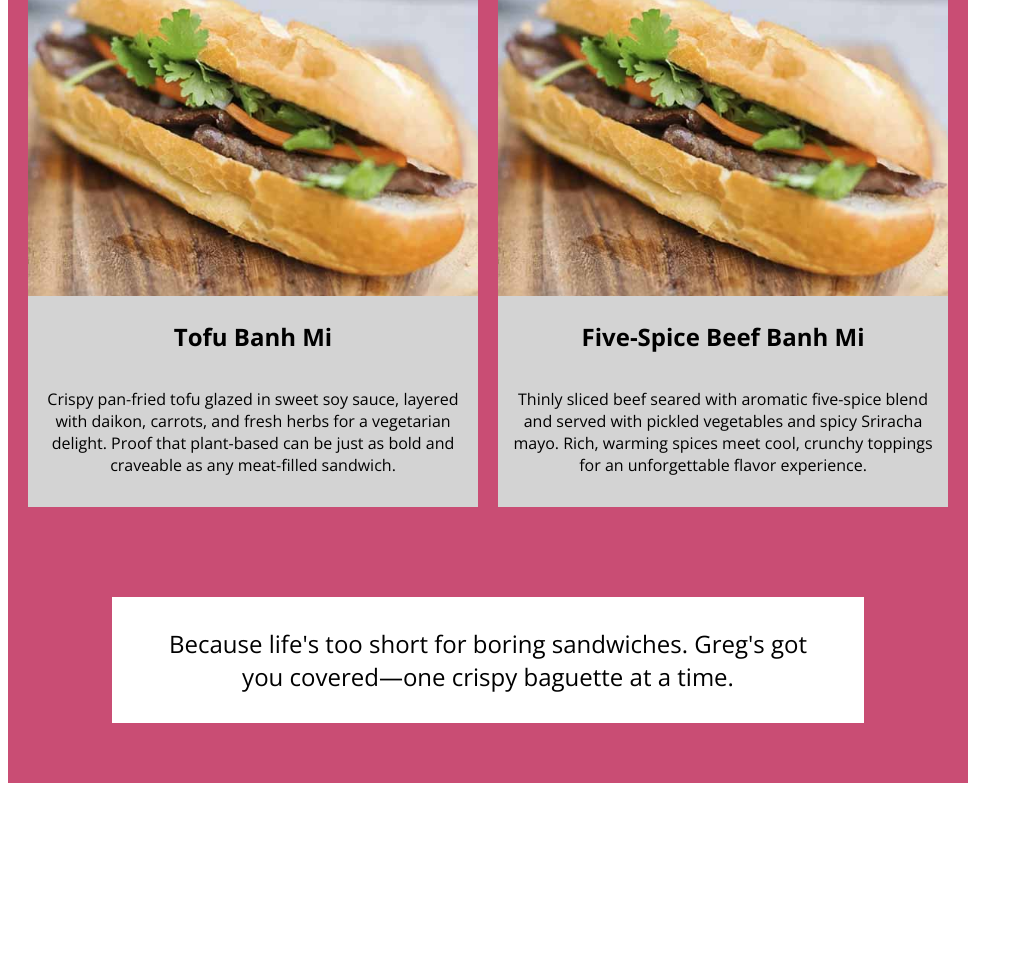
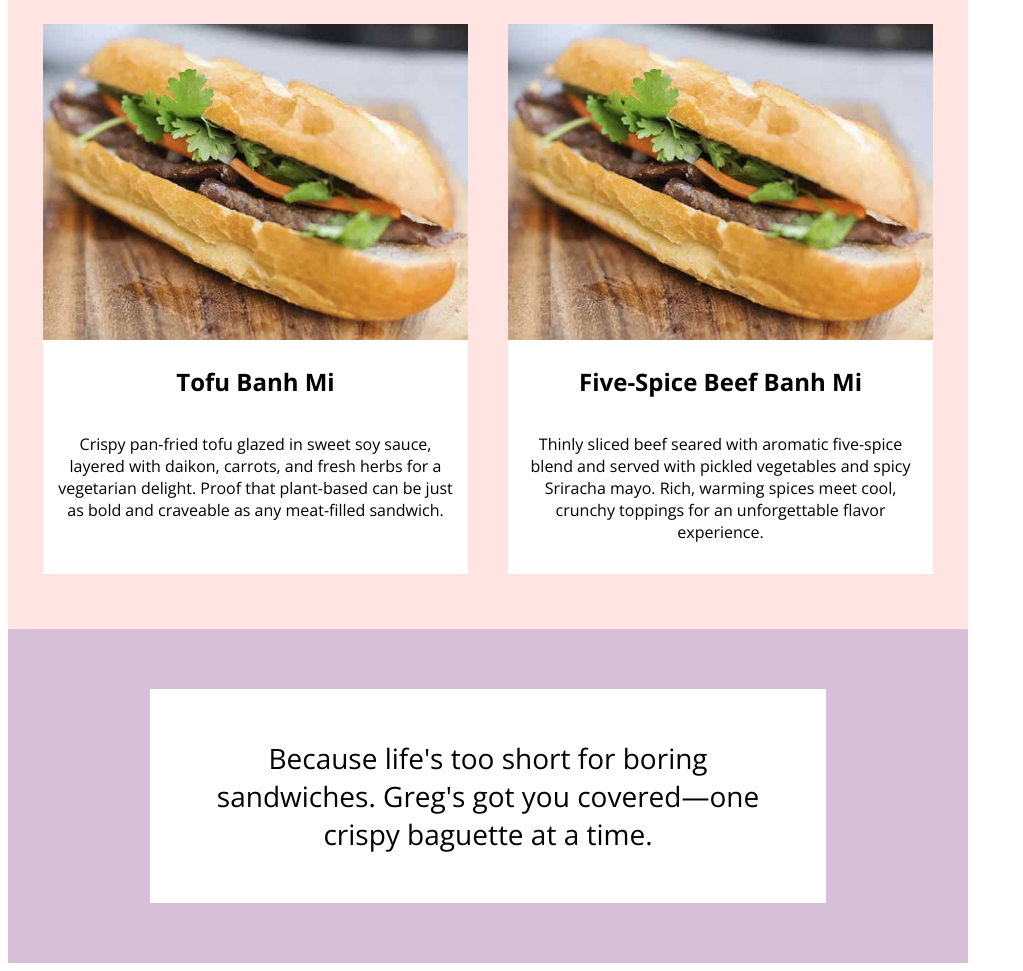
Before and after one commit to kitty623-ui/Kitty_Chen_exercise-7, a plain HTML site: page index.html in a window 1280 px wide. Shown: the part 1032-2003 px from the top of the page, without its empty margins (0-1023 px from the left). Before the commit the page ends 1823 px from the top, so only its background shows below. Drawn offline with nearby package versions, Linux system fonts and the light colour scheme.

Commit message:
background color change

```diff
--- a/index.html
+++ b/index.html
@@ -16,19 +16,16 @@
       .container {
         display: grid;
         grid-template-columns: 50% 50%;
-        gap: 20px;
-        background-color: #C94D74;
+        gap: 40px;
+        background-color: #FFE4E1;
         justify-content: center;
-        padding: 30px;
+        padding: 55px;
       }
 
       .grid-item {
-        background-color: lightgrey;
-        width: 80% margin: 0 auto;
-      }
-
-      .grid-item {
-        background-color: lightgrey;
+        background-color: white;
+        width: 100%;
+        margin 0 auto;
       }
 
       .grid-item p {
@@ -39,7 +36,6 @@
       h2 {
         text-align: center;
       }
-
 
       body {
         font-family: "Open Sans", sans-serif;
@@ -65,7 +61,7 @@
       }
 
       #site-title {
-        font-size: 60px;
+        font-size: 70px;
       }
 
       nav {
@@ -90,27 +86,23 @@
       }
 
       footer {
-        background-color: #C94D74;
+        background-color: #D8BFD8;
         text-align: center;
         padding: 60px 0;
-        margin: 0;
       }
 
       footer p {
         background-color: white;
-        /* white inner box */
-        color: black;
-        font-size: 24px;
-        width: 70%;
+        font-size: 28px;
+        width: 60%;
         margin: 0 auto;
-        padding: 30px 40px;
+        padding: 50px 50px;
 
       }
 
 
-
       a:hover {
-        background: #658F2A;
+        background: #FFE4E1;
       }
     </style>
   </head>
```
